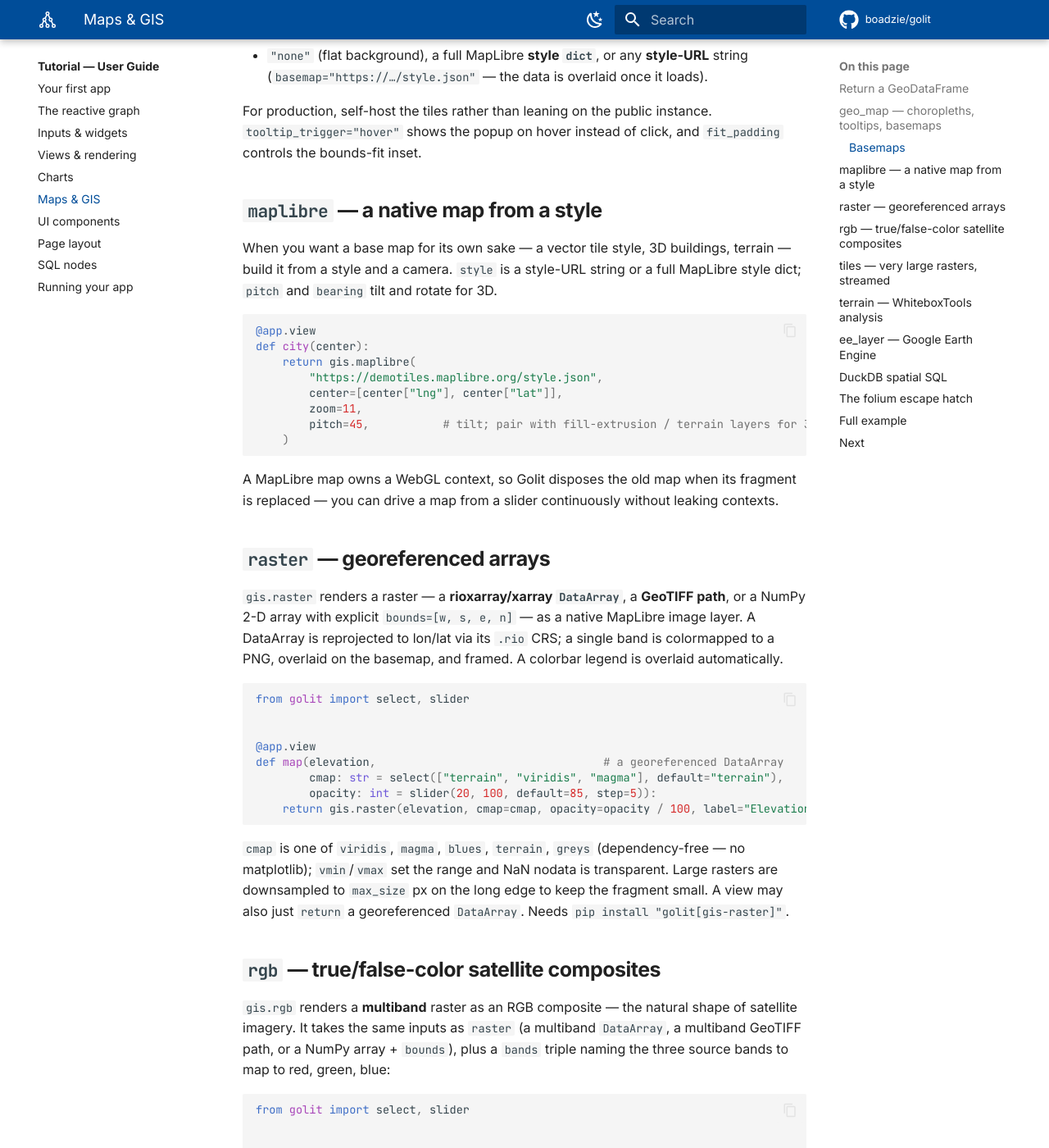
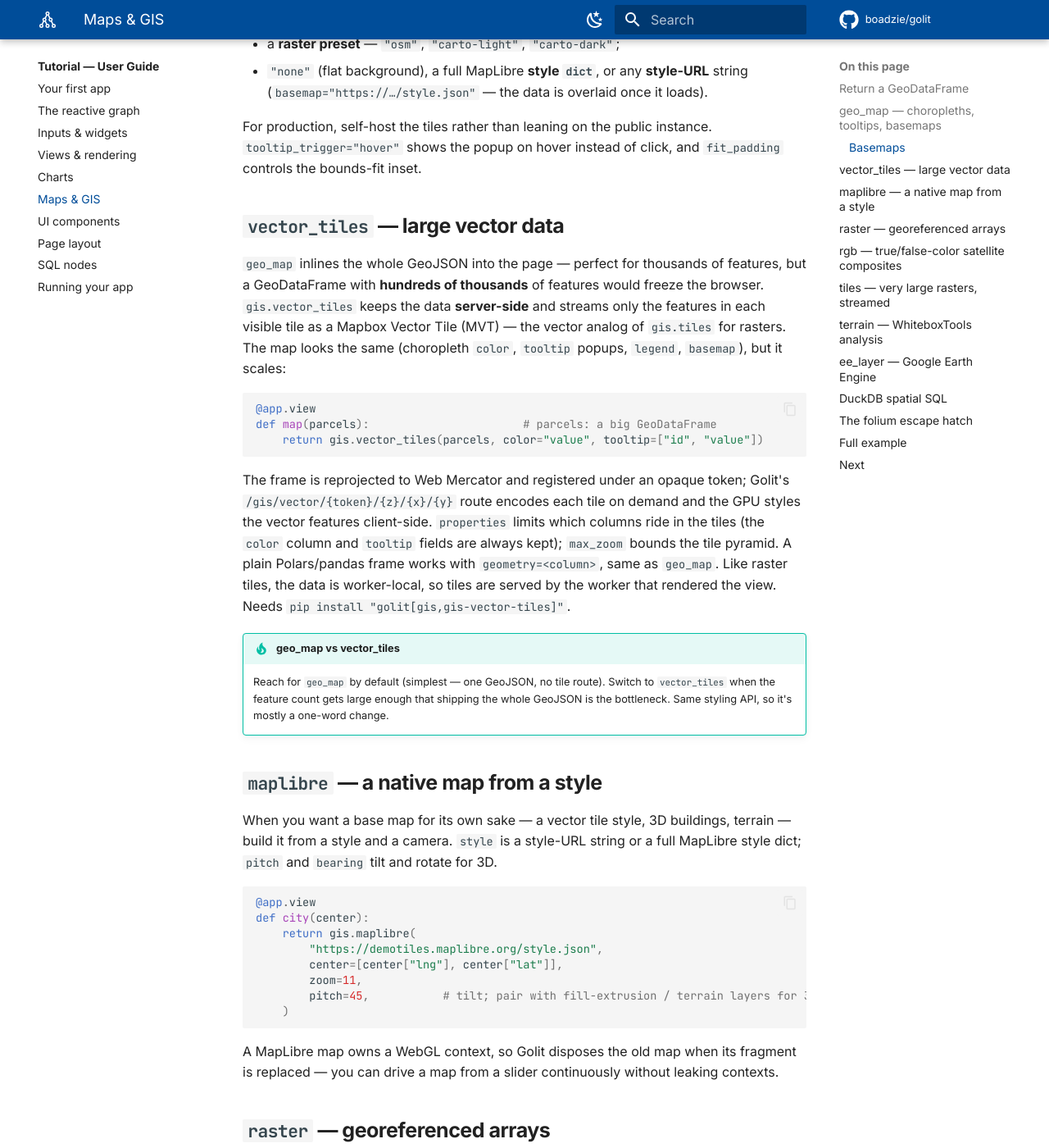
Before and after one commit to Boadzie/golit, an MkDocs documentation site: the page built from docs/tutorial/maps.md, in a window 1280 px wide and 1400 px high, scrolled down 2057 px. Shown: the whole window at 82% size. Built offline with MkDocs 1.6.1 and Material for MkDocs 9.7.7, drawn with Linux system fonts in a browser that asks for light colours; comment, search, counter and statistics services are not loaded; some of the changed text lies outside the part shown.

Commit message:
docs(maps): document vector tiles (gis.vector_tiles, gis-vector-tiles extra)
Tutorial section + geo_map-vs-vector_tiles guidance + API reference for gis.vector_tiles;
install block, README maps prose/status (158 pytest) and examples.

````diff
--- a/docs/tutorial/maps.md
+++ b/docs/tutorial/maps.md
@@ -12,6 +12,7 @@
 
 ```bash
 pip install "golit[gis]"          # vector: geo_map, spatial_sql, explore
+pip install "golit[gis-vector-tiles]"  # large vector data: gis.vector_tiles (MVT tiles)
 pip install "golit[gis-raster]"   # raster: gis.raster / gis.rgb (rasterio / rioxarray / xarray)
 pip install "golit[gis-tiles]"    # tiled rasters: gis.tiles (rio-tiler, large COGs)
 pip install "golit[gis-terrain]"  # terrain analysis: gis.terrain (WhiteboxTools)
@@ -95,6 +96,33 @@
 For production, self-host the tiles rather than leaning on the public instance.
 `tooltip_trigger="hover"` shows the popup on hover instead of click, and `fit_padding`
 controls the bounds-fit inset.
+
+## `vector_tiles` — large vector data
+
+`geo_map` inlines the whole GeoJSON into the page — perfect for thousands of features, but a
+GeoDataFrame with **hundreds of thousands** of features would freeze the browser. `gis.vector_tiles`
+keeps the data **server-side** and streams only the features in each visible tile as a Mapbox
+Vector Tile (MVT) — the vector analog of `gis.tiles` for rasters. The map looks the same
+(choropleth `color`, `tooltip` popups, `legend`, `basemap`), but it scales:
+
+```python
+@app.view
+def map(parcels):                       # parcels: a big GeoDataFrame
+    return gis.vector_tiles(parcels, color="value", tooltip=["id", "value"])
+```
+
+The frame is reprojected to Web Mercator and registered under an opaque token; Golit's
+`/gis/vector/{token}/{z}/{x}/{y}` route encodes each tile on demand and the GPU styles the
+vector features client-side. `properties` limits which columns ride in the tiles (the `color`
+column and `tooltip` fields are always kept); `max_zoom` bounds the tile pyramid. A plain
+Polars/pandas frame works with `geometry=<column>`, same as `geo_map`. Like raster tiles, the
+data is worker-local, so tiles are served by the worker that rendered the view. Needs
+`pip install "golit[gis,gis-vector-tiles]"`.
+
+!!! tip "geo_map vs vector_tiles"
+    Reach for `geo_map` by default (simplest — one GeoJSON, no tile route). Switch to
+    `vector_tiles` when the feature count gets large enough that shipping the whole GeoJSON
+    is the bottleneck. Same styling API, so it's mostly a one-word change.
 
 ## `maplibre` — a native map from a style
 
````
Also changed, not shown: README.md (+9 -5 lines), docs/reference/gis.md (+6 -0 lines).
